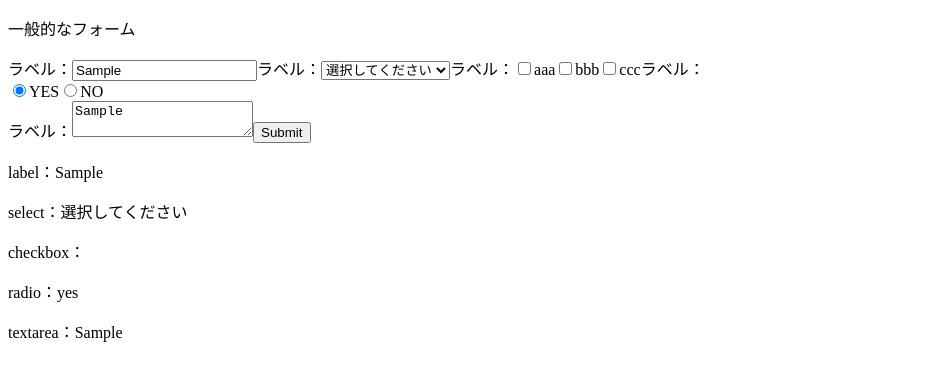
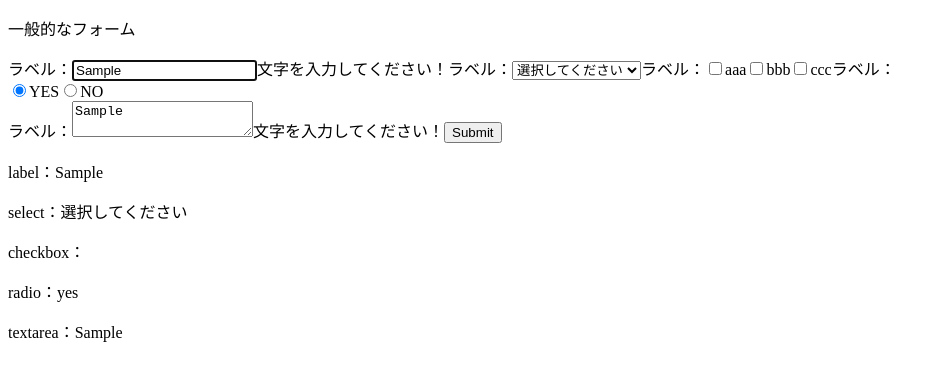
Before and after one commit to azufb/sampleFormAppWithVite, a React (Vite) app: page /form in a window 1280 px wide. Both pictures are taken after typing "Sample", "Sample" into the empty fields and a click on the input 281 px from the left and 132 px from the top of the page. Shown: the top 380 px of the page, without its empty margins (0-944 px from the left). Built offline with nearby package versions, Linux system fonts and the light colour scheme.

Commit message:
バリデーション追加

```diff
--- a/src/components/SampleForm.tsx
+++ b/src/components/SampleForm.tsx
@@ -14,15 +14,18 @@ const SampleForm = () => {
             <p>一般的なフォーム</p>
             <form>
                 <label>ラベル：</label>
-                <input {...register('label', { pattern: /[a-zA-Z]/ })} />
-                {errors.label && <p>文字を入力してください!</p>}
+                <input {...register('label', { pattern: /a-zA-Z/ })} />
+                {errors.label && <span>文字を入力してください！</span>}
+
                 <label>ラベル：</label>
-                <select {...register('select')}>
+                <select {...register('select', { required: true })}>
                     <option defaultChecked>選択してください</option>
                     <option value='aaa'>aaa</option>
                     <option value='bbb'>bbb</option>
                     <option value='ccc'>ccc</option>
                 </select>
+                {errors.select && <span>どれか1つ以上チェックを入れてください！</span>}
+
                 <label>ラベル：</label>
                 <input type='checkbox' value='aaa' {...register('checkbox')} />aaa
                 <input type='checkbox' value='bbb' {...register('checkbox')} />bbb
@@ -35,7 +38,8 @@ const SampleForm = () => {
                 </div>
 
                 <label>ラベル：</label>
-                <textarea {...register('textarea')} />
+                <textarea {...register('textarea', { pattern: /a-zA-Z/ })} />
+                {errors.textarea && <span>文字を入力してください！</span>}
 
                 <input type='submit' onClick={handleSubmit(submitForm)} />
             </form>
```
